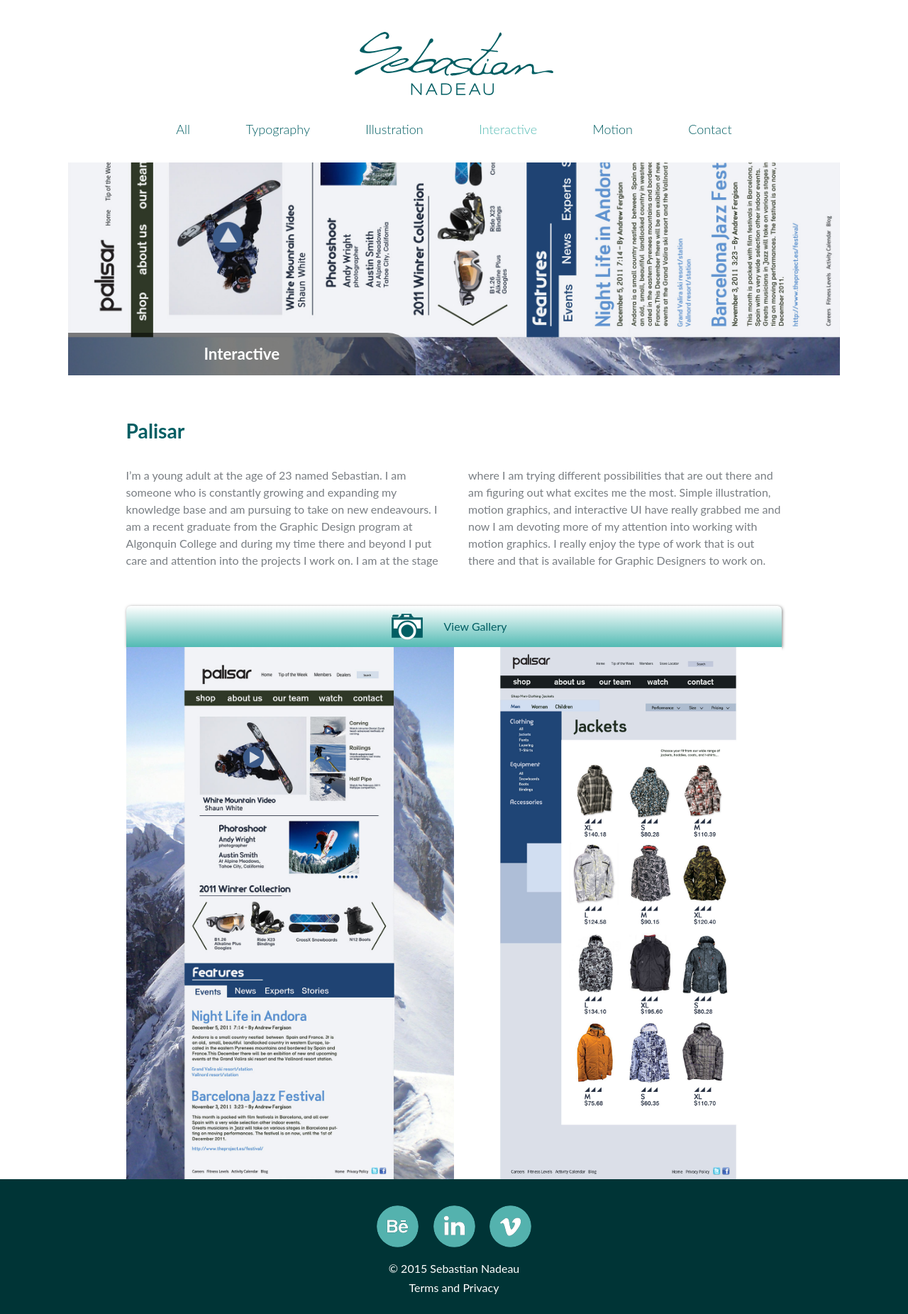
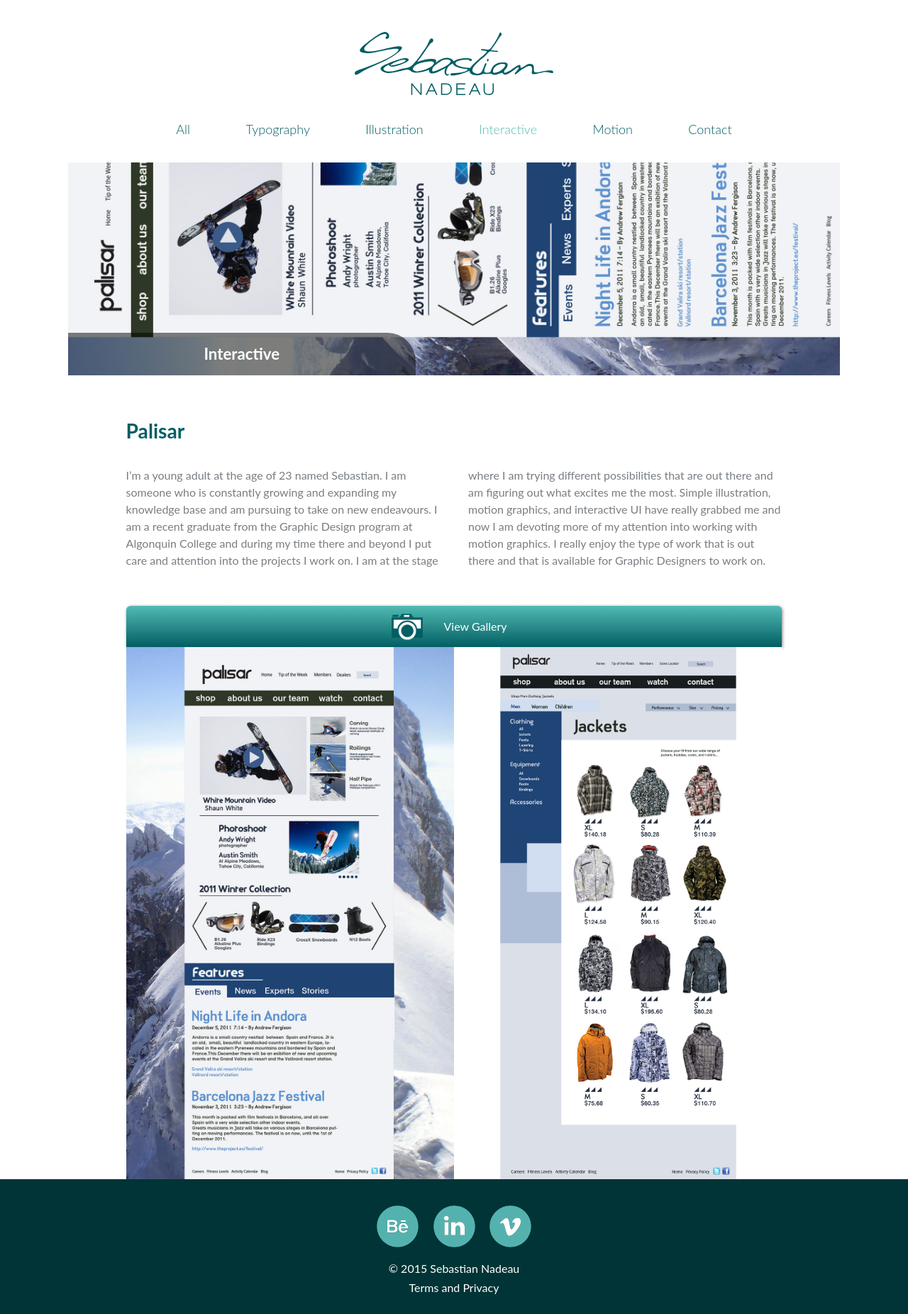
Before and after one commit to sebastiann88/personal-online-portfolio, a Jekyll site: the page built from interactive/palisar.html, in a window 1280 px wide. Shown: the whole page at 71% size. Built offline with Jekyll 4.4.1, drawn with Linux system fonts in a browser that asks for light colours; nearby versions of some CDN libraries.

Commit message:
refactor(css): change button styling to original state

```diff
--- a/css/main.css
+++ b/css/main.css
@@ -344,14 +344,13 @@
     display: block;
     width: 100%;
     margin: 0 auto;
-    background-color: #fff;
-    background-image: linear-gradient(to bottom, #fff, #52bab3);
+    background-color: #52bab3;
+    background-image: linear-gradient(to bottom, #52bab3, #025E63);
     border-top-left-radius: 6px;
     border-top-right-radius: 6px;
     box-shadow: 1px 1px 4px rgba(0,0,0,0.5);
     border: 0;
-    color: #025E63;
-
+    color: #fff;
 }
 
 button > img {
@@ -367,9 +366,9 @@
 }
 
 div + button:hover {
-    color: #fff;
-    background-color: #52bab3;
-    background-image: linear-gradient(to bottom, #52bab3, #025E63);
+    color: #025E63;
+    background-color: #fff;
+    background-image: linear-gradient(to bottom, #fff, #52bab3);
 }
 
 
```
